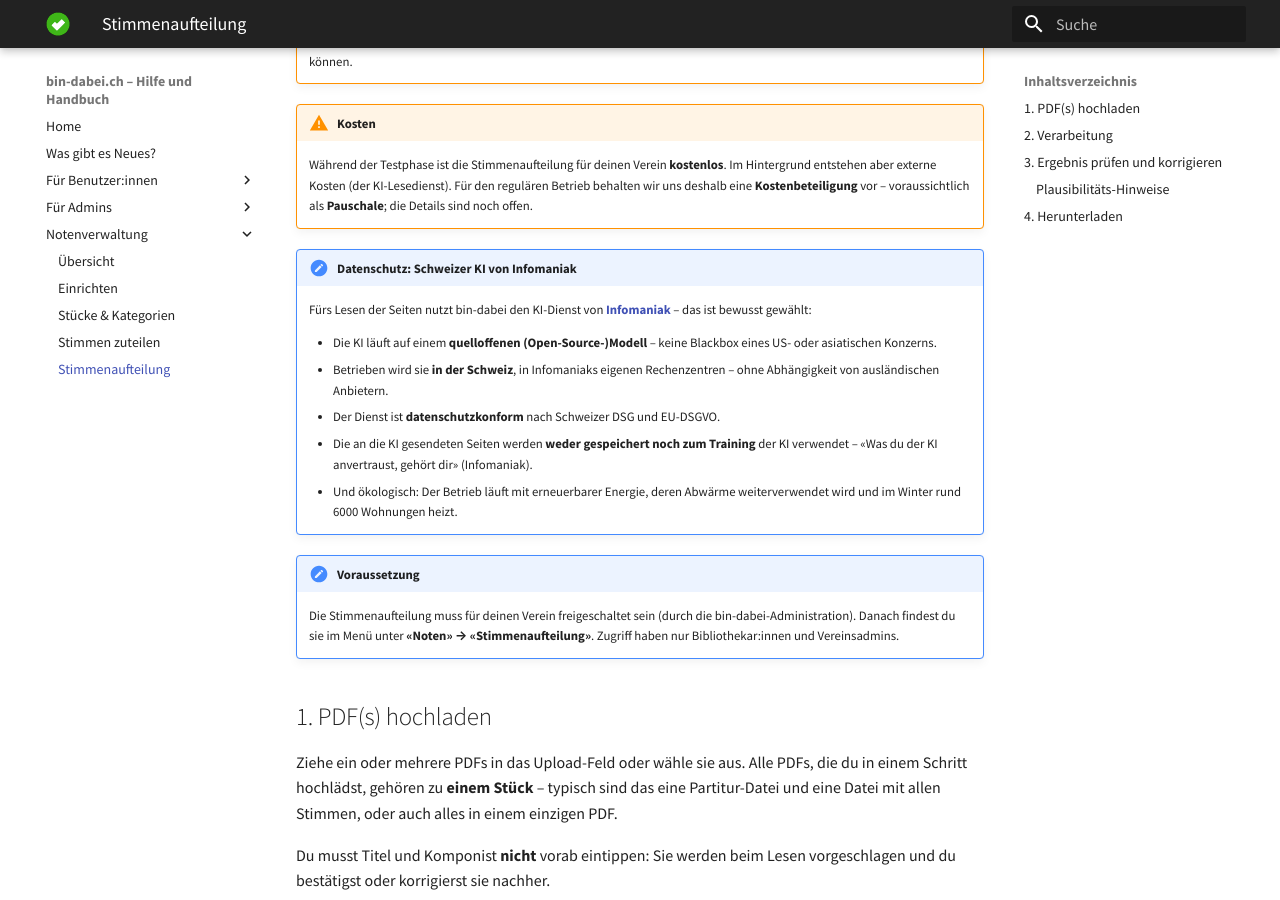
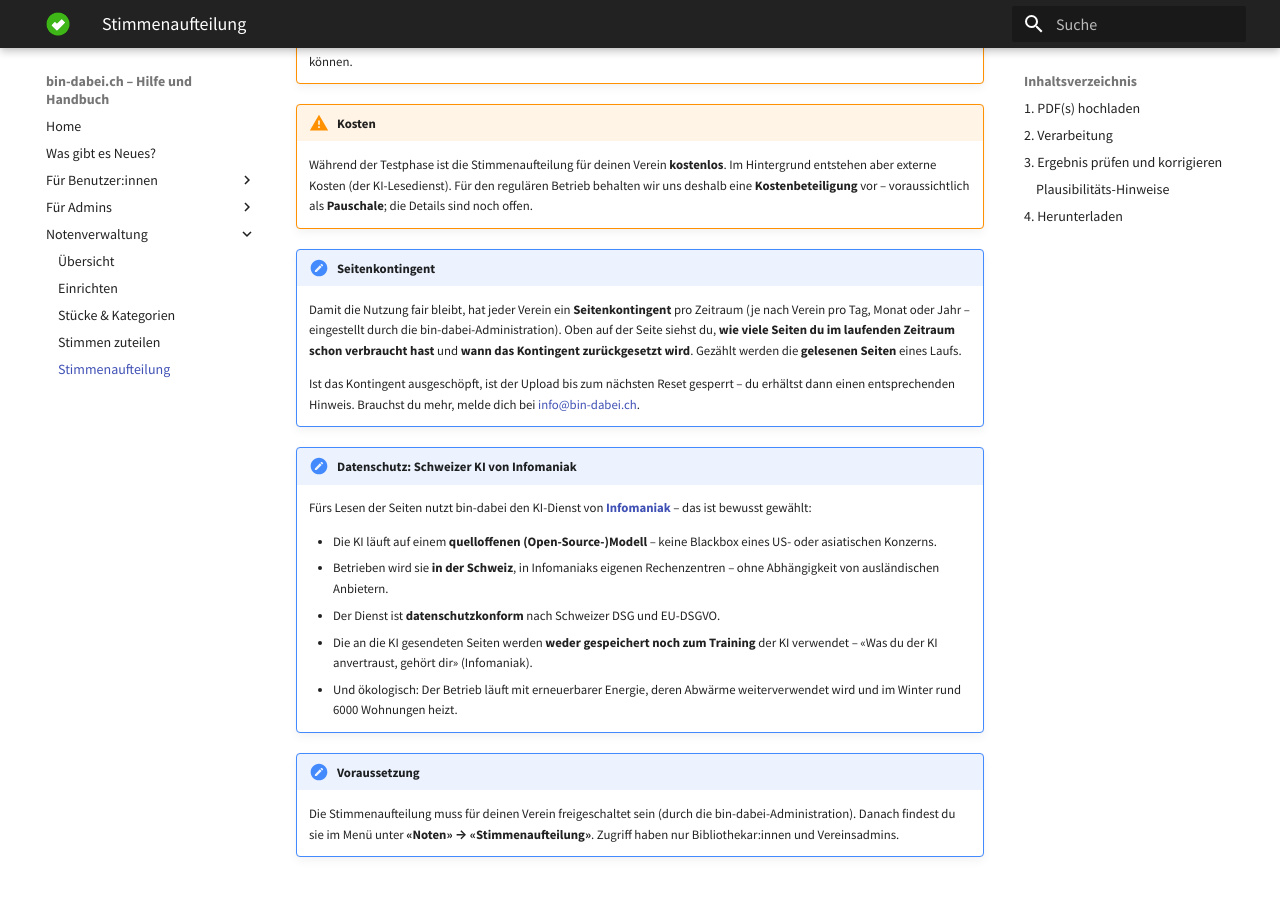
Before and after one commit to ritterg/bin-dabei-dokumentation, an MkDocs documentation site: the page built from docs/noten/stimmenaufteilung.md, in a window 1280 px wide and 900 px high, scrolled down 477 px. Built offline with MkDocs 1.6.1 and Material for MkDocs 9.7.7, drawn with Linux system fonts in a browser that asks for light colours; some web fonts are replaced.

Commit message:
docs(stimmenaufteilung): document the per-club page quota
Explain that each club has a page budget per period (day/month/year), that
usage and the reset date are shown on the page, and that uploads are blocked
once the quota is exhausted. Club-facing only.

Co-Authored-By: Claude Opus 4.8 (1M context) <noreply@anthropic.com>

```diff
--- a/docs/noten/stimmenaufteilung.md
+++ b/docs/noten/stimmenaufteilung.md
@@ -9,6 +9,11 @@ Du hast ein Sammel-PDF – eine Partitur mit allen Einzelstimmen, oder einen Sta
 
 !!! warning "Kosten"
     Während der Testphase ist die Stimmenaufteilung für deinen Verein **kostenlos**. Im Hintergrund entstehen aber externe Kosten (der KI-Lesedienst). Für den regulären Betrieb behalten wir uns deshalb eine **Kostenbeteiligung** vor – voraussichtlich als **Pauschale**; die Details sind noch offen.
+
+!!! note "Seitenkontingent"
+    Damit die Nutzung fair bleibt, hat jeder Verein ein **Seitenkontingent** pro Zeitraum (je nach Verein pro Tag, Monat oder Jahr – eingestellt durch die bin-dabei-Administration). Oben auf der Seite siehst du, **wie viele Seiten du im laufenden Zeitraum schon verbraucht hast** und **wann das Kontingent zurückgesetzt wird**. Gezählt werden die **gelesenen Seiten** eines Laufs.
+
+    Ist das Kontingent ausgeschöpft, ist der Upload bis zum nächsten Reset gesperrt – du erhältst dann einen entsprechenden Hinweis. Brauchst du mehr, melde dich bei [info@bin-dabei.ch](mailto:info@bin-dabei.ch).
 
 !!! note "Datenschutz: Schweizer KI von Infomaniak"
     Fürs Lesen der Seiten nutzt bin-dabei den KI-Dienst von **[Infomaniak](https://www.infomaniak.com/de/hosting/ai-services)** – das ist bewusst gewählt:
```
